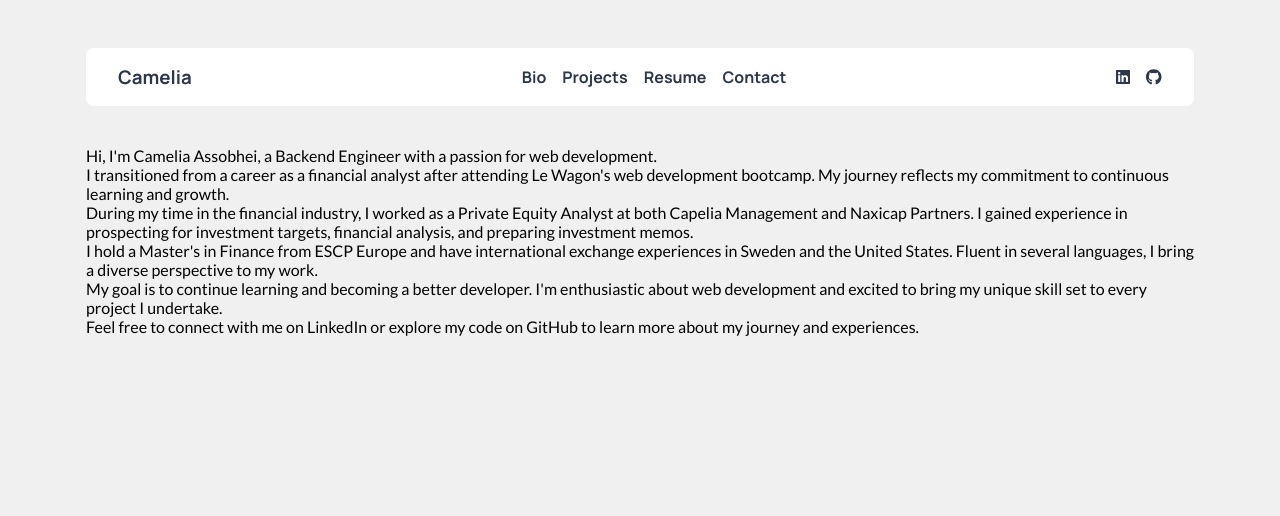
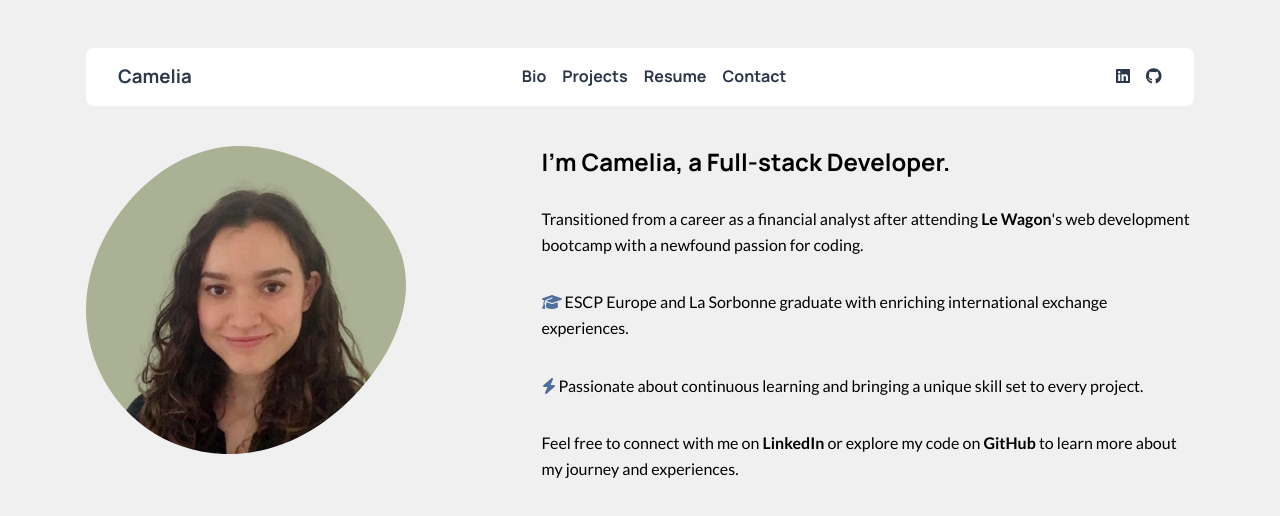
Before and after one commit to Cameliaasb/Resume, a React (Create React App) app: page / in a window 1280 px wide. Shown: the top 516 px of the page. Built offline with nearby package versions, Linux system fonts and the light colour scheme.

Commit message:
[FRONT] Bio

```diff
--- a/src/pages/Bio.js
+++ b/src/pages/Bio.js
@@ -1,31 +1,37 @@
 import React from 'react';
 import Navbar from '../components/Navbar';
+import { FontAwesomeIcon } from '@fortawesome/react-fontawesome';
+import { faGraduationCap } from '@fortawesome/free-solid-svg-icons';
+import { faBolt } from '@fortawesome/free-solid-svg-icons';
+
 const Bio = () => {
   return (
 
     <div>
       <Navbar />
+      <div className="two-cols">
+        <div className="mask">
+          <img src="picture.jpg" alt="resume" width="320px" className="cover" />
 
-      <div>
-        <p>Hi, I'm Camelia Assobhei, a Backend Engineer with a passion for web development.  </p>
+        </div>
+
+        <div className='text'>
+          <h2> I'm Camelia, a Full-stack Developer.  </h2>
+
           <p>
-          I transitioned from a career as a financial analyst after attending Le Wagon's web development bootcamp.
-          My journey reflects my commitment to continuous learning and growth.
+            Transitioned from a career as a financial analyst after attending <b><a href="https://www.lewagon.com/fr" target="_blank" rel="noopener noreferrer">Le Wagon</a></b>'s web development bootcamp with a newfound passion for coding.
           </p>
           <p>
-          During my time in the financial industry, I worked as a Private Equity Analyst at both Capelia Management and Naxicap Partners.
-          I gained experience in prospecting for investment targets, financial analysis, and preparing investment memos.
+            <FontAwesomeIcon icon={faGraduationCap} className="blue"/> ESCP Europe and La Sorbonne graduate with enriching international exchange experiences.
           </p>
           <p>
-          I hold a Master's in Finance from ESCP Europe and have international exchange experiences in Sweden and the United States.
-          Fluent in several languages, I bring a diverse perspective to my work.
+            <FontAwesomeIcon icon={faBolt} className="blue"/> Passionate about continuous learning and bringing a unique skill set to every project.
           </p>
+
           <p>
-          My goal is to continue learning and becoming a better developer.
-          I'm enthusiastic about web development and excited to bring my unique skill set to every project I undertake.
+            Feel free to connect with me on <b><a href="https://www.linkedin.com/in/cameliaasb/" target="_blank" rel="noopener noreferrer">LinkedIn</a></b> or explore my code on <b><a href="https://github.com/Cameliaasb" target="_blank" rel="noopener noreferrer">GitHub</a></b> to learn more about my journey and experiences.
           </p>
-        <p> Feel free to connect with me on LinkedIn or explore my code on GitHub to learn more about my journey and experiences.
-        </p>
+        </div>
       </div>
     </div>
   );
--- a/src/styles/_common.scss
+++ b/src/styles/_common.scss
@@ -1,6 +1,6 @@
 $primary-color:     #2c3749;
-$secondary-color:   #5787c7;
-$light-color:       #ABB194;
+$secondary-color:   #4F709C;
+$light-color:       #acb198;
 $light-grey:        #F0F0F0;
 
 $border-radius:     8px;
@@ -10,6 +10,9 @@ h1, h2, h3, .title {
   font-family:      $title-font
 }
 
+div {
+  display: grid;
+}
 
 #root {
   padding-inline:   16px;
@@ -22,6 +25,7 @@ h1, h2, h3, .title {
 
 body {
   background-color:   $light-grey;
+  line-height:        1.6rem;
 }
 
 .app {
@@ -50,19 +54,29 @@ a {
     max-width:     540px;
     width:         100%;
     margin-inline: auto;
-}}
+}
+}
 
 /* responsive for large than 768px screen*/
 @media (min-width: 768px) {
   #root { max-width: 720px; }
+  .two-cols{
+    grid-template-columns: 0.6fr 1fr;
+  }
 }
 
 /* responsive for large than 992px screen */
 @media (min-width: 992px) {
   #root { max-width: 960px; }
+  .two-cols{
+    grid-template-columns: 0.6fr 1fr;
+  }
 }
 
 /* responsive for large than 1200px screen */
 @media (min-width: 1200px) {
   #root { max-width: 1140px; }
+  .two-cols{
+    grid-template-columns: 0.6fr 1fr;
+  }
 }
--- a/src/styles/index.scss
+++ b/src/styles/index.scss
@@ -1,2 +1,3 @@
 @import 'common';
-@import 'components/navbar.scss';
+@import 'components/navbar';
+@import 'pages/bio';
--- /dev/null
+++ b/src/styles/pages/_bio.scss
@@ -0,0 +1,29 @@
+.two-cols {
+  align-items:          center;
+  gap:                  64px;
+}
+
+.mask {
+  -webkit-mask-image:   url(../../../public/Blog.svg);
+  mask-image:           url(../../../public/Blog.svg);
+  -webkit-mask-repeat:  no-repeat;
+  mask-repeat:          no-repeat;
+  max-width:            320px;
+}
+
+
+span {
+  color: $secondary-color;
+}
+
+.text {
+  display:            flex;
+  flex-direction:     column;
+  justify-content:    space-around;
+  gap:                2rem;
+}
+
+
+.blue {
+  color:              $secondary-color;
+}
```
Also changed, not shown: public/Blog.svg (added), public/picture.jpg (added). Lines whose indentation alone changed are shown as unchanged.
